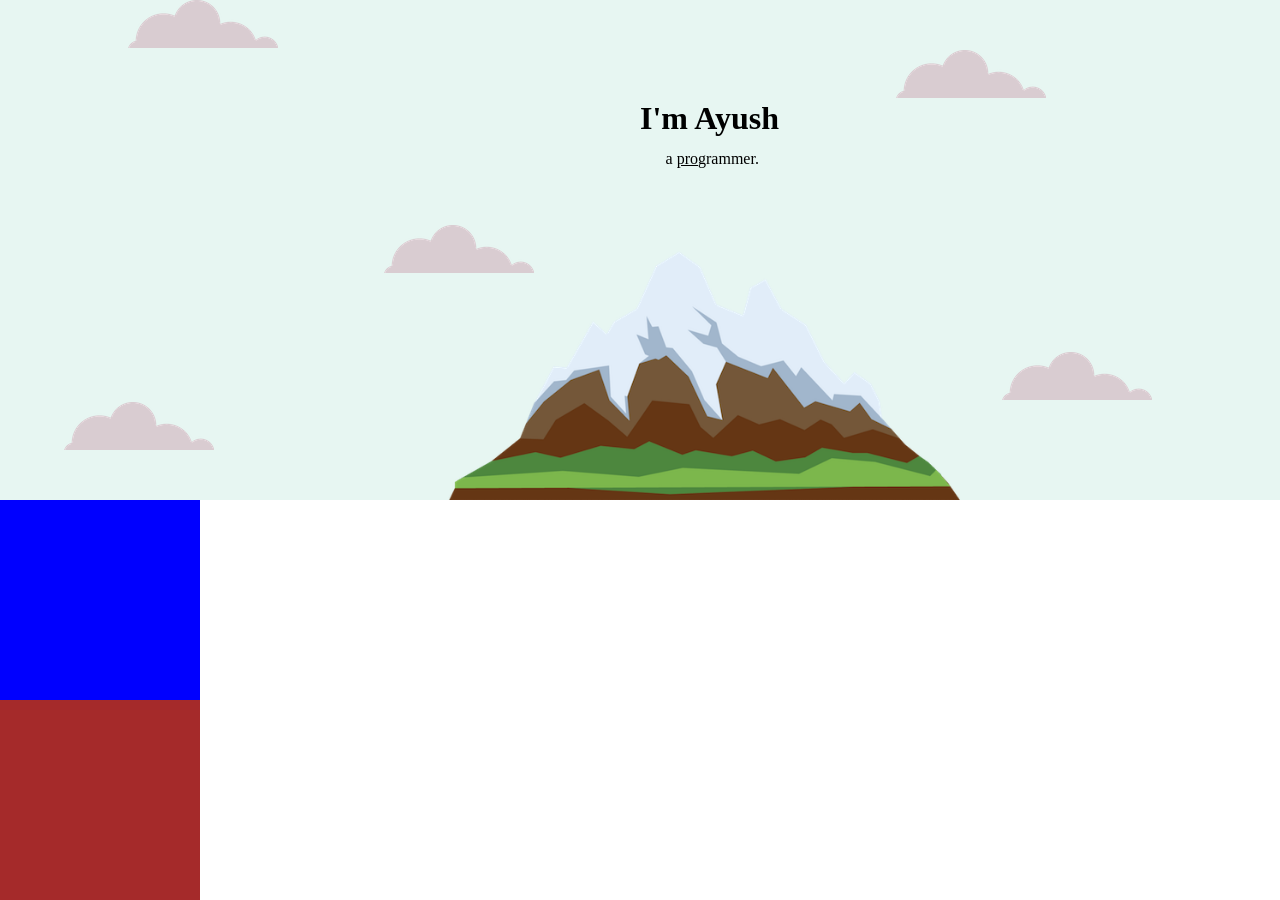
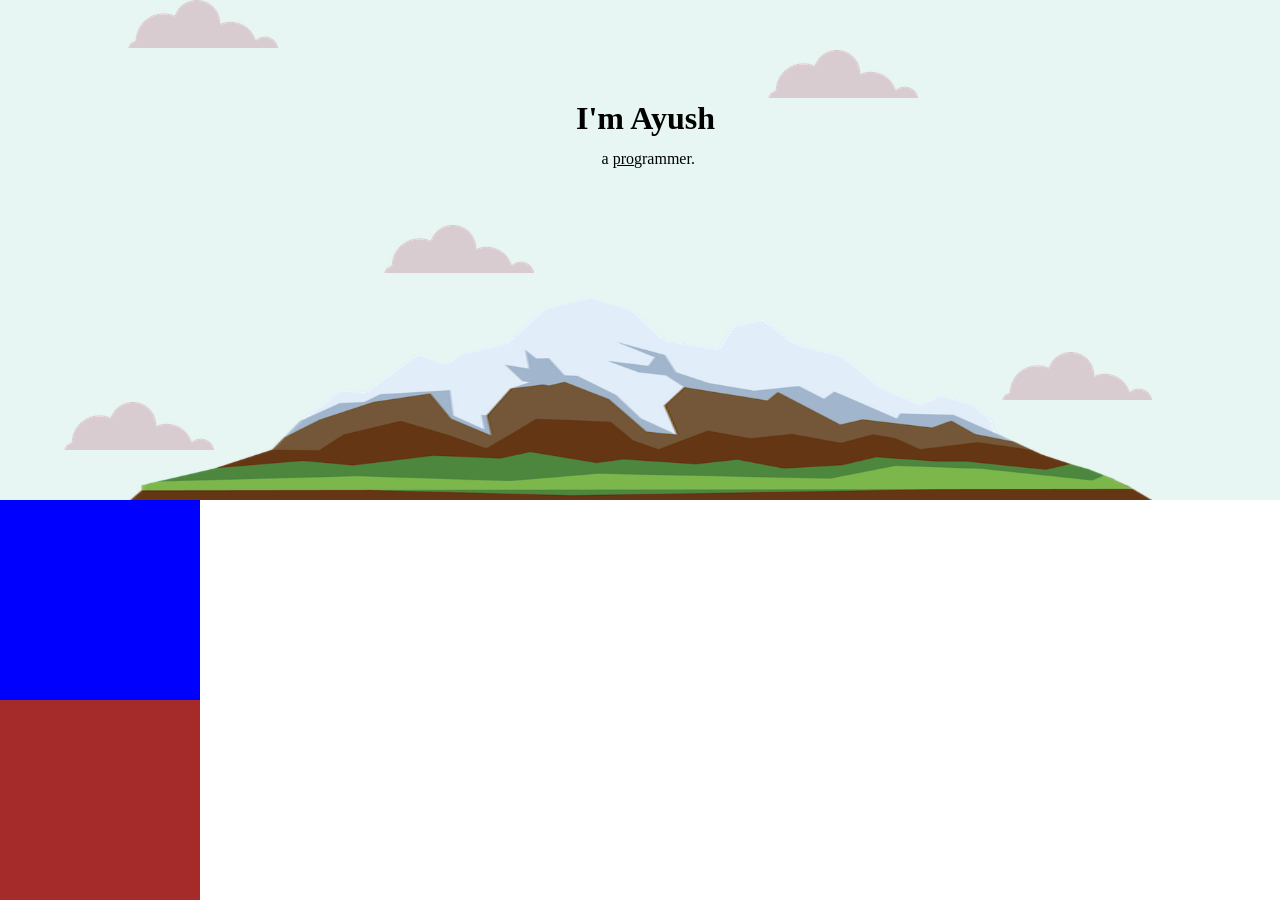
Before and after one commit to Ayush-kathayat/My-Site_1, a plain HTML site: page index.html in a window 1280 px wide. Drawn offline with Linux system fonts and the light colour scheme.

Commit message:
Update Styles.css

```diff
--- a/css/styles.css
+++ b/css/styles.css
@@ -8,10 +8,9 @@ body
 .name
 {
    margin : 0px;
-   text-align: center;
    position : absolute;
    top : 20%;
-   left : 50%;
+   left : 45%;
 }
 
 p
@@ -20,7 +19,7 @@ p
     margin : 0px;
     position : absolute;
     top : 30%;
-    left : 52%;
+    left : 47%;
 
 }
 
@@ -57,7 +56,7 @@ p
 {
 
     position: absolute;
-    left :70%;
+    left :60%;
     top : 10%;
 
 }
@@ -96,8 +95,9 @@ p
 {
     position: absolute;
     bottom : 0px;
-    left : 35%;
-    width : 40%;
+    left : 10%;
+    width : 80%;
+    height: 50%;
 
 
 }
```
